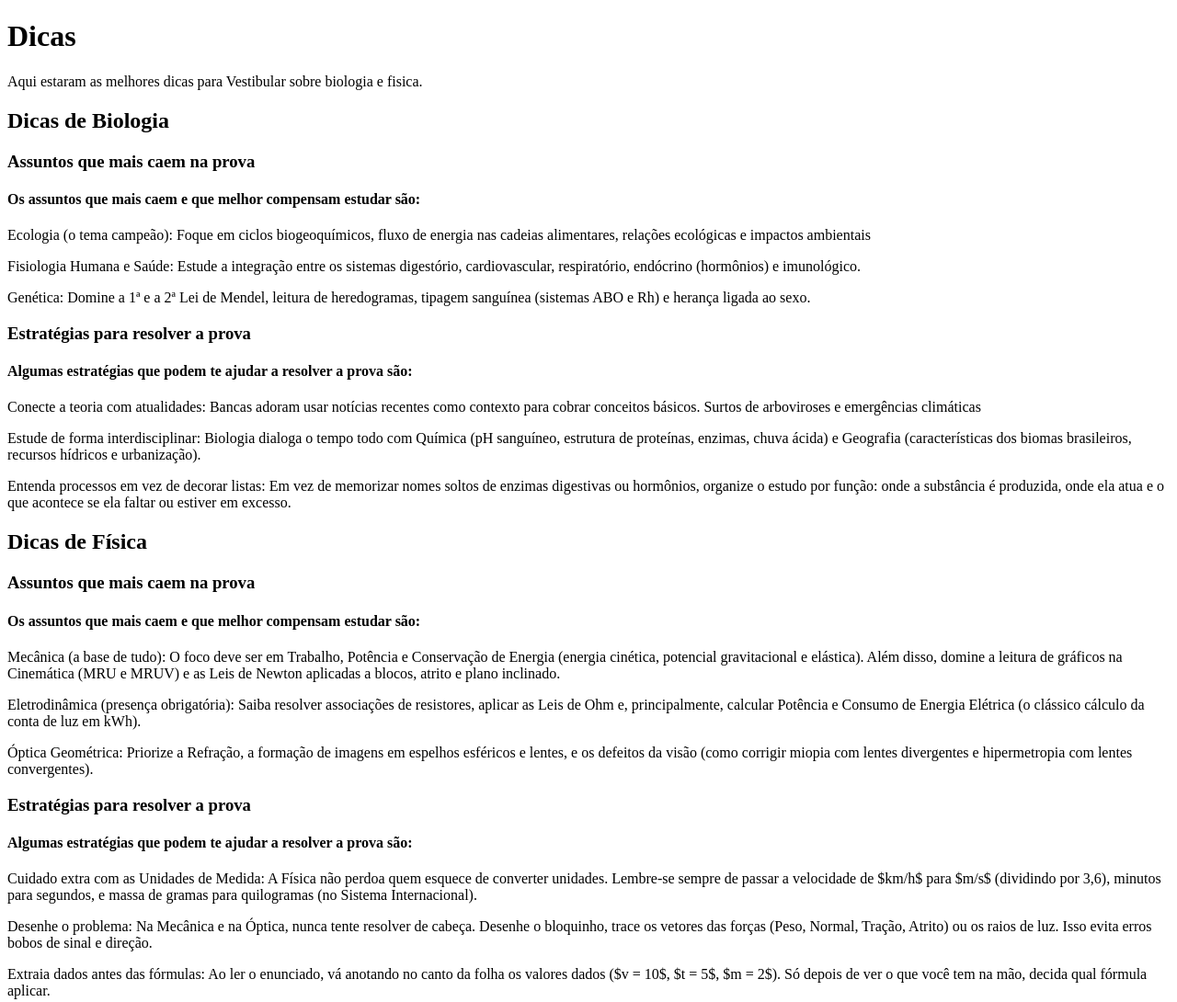
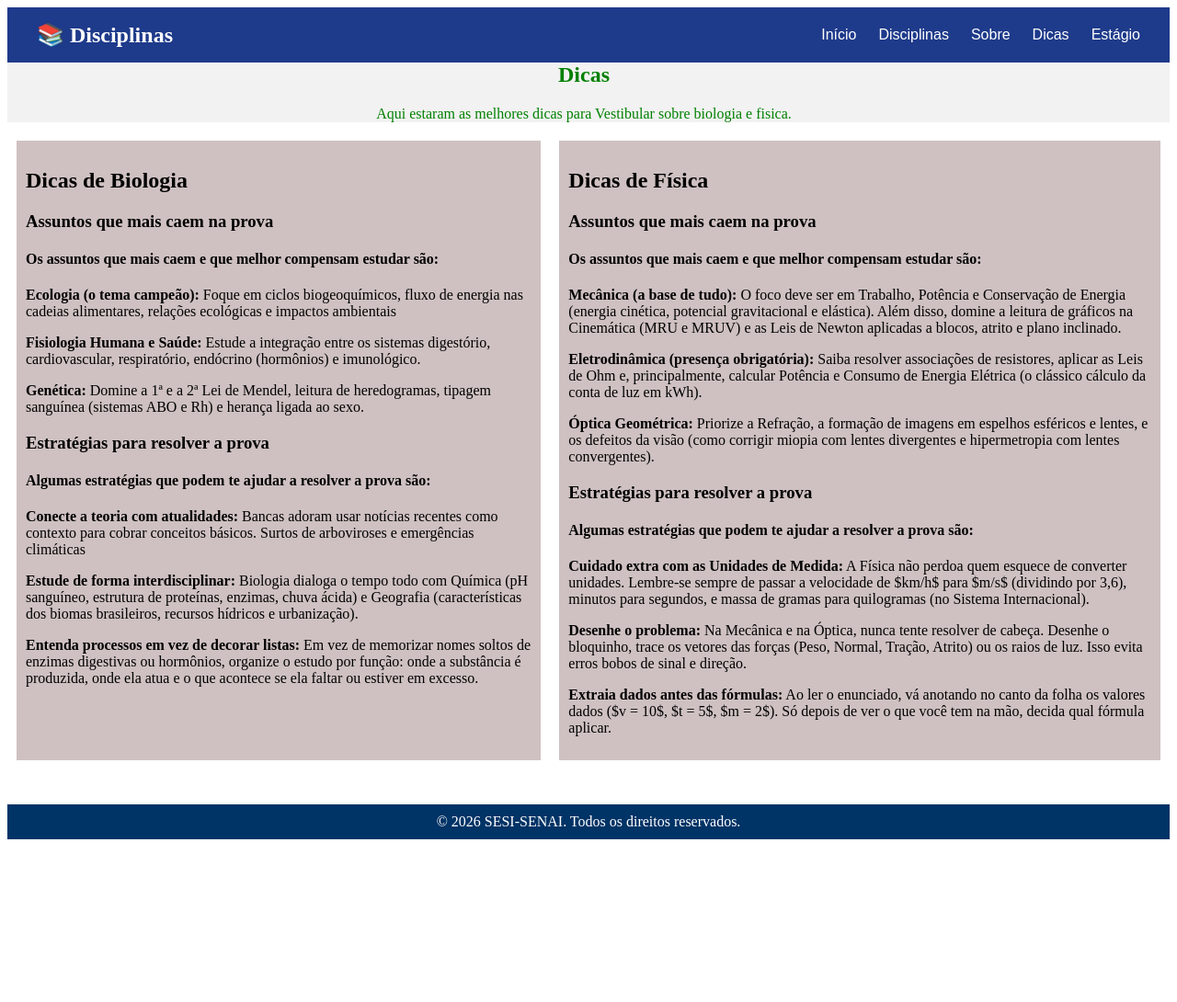
Before and after one commit to leonardossantos8-ui/projeto_final_html, a plain HTML site: page pages/dicas.html in a window 1280 px wide. Shown: the top 1090 px of the page at 92% size. After the commit the page ends 921 px from the top, so only its background shows below. Drawn offline with Linux system fonts and the light colour scheme; files that its build step writes are made by us from their sources.

Commit message:
feat: dicas.kalil

```diff
--- a/css/dicas.css
+++ b/css/dicas.css
@@ -0,0 +1,86 @@
+
+.cabecalho {
+    display: flex;
+    justify-content: space-between;
+    align-items: center;
+    padding: 16px 32px;
+    background-color: #1e3a8a;
+}
+
+
+.logo {
+    color: #ffffff;
+    font-size: 24px;
+    font-weight: bold;
+    text-decoration: none;
+}
+
+
+.menu {
+    display: flex;
+    gap: 24px;
+    list-style: none;
+    margin: 0;
+    padding: 0;
+}
+
+
+.menu a {
+    color: #ffffff;
+    text-decoration: none;
+    font-family: sans-serif;
+}
+
+
+.menu a:hover {
+    color: #facc15;
+    text-decoration: underline;
+}
+
+h1, #intro {
+    color:green;
+
+}
+
+#intro2 {
+    text-align: center;
+    margin-bottom: 20px;
+    background-color: #f2f2f2;
+    margin-top: -20px;
+
+}
+
+#intro2 h1, #intro2 p {
+    margin-right: 10px;
+}
+#dicas_biologia, #dicas_fisica {
+    margin-bottom: 20px;
+    background-color: #cfc1c1;
+        padding: 10px;
+
+
+}
+
+#dicas_biologia {
+    margin-right: 10px;
+}
+
+#dicas_fisica {
+    margin-left: 10px;
+
+}
+
+
+#dicas_gerais {
+    display: flex;
+    margin: 10px;
+
+}
+
+footer {
+    background-color: #003366;
+    color: #ffffff;
+    text-align: center;
+    padding: 10px;
+
+}
--- a/pages/dicas.html
+++ b/pages/dicas.html
@@ -3,29 +3,43 @@
     <head>
         <meta charset="UTF-8"/>
         <title>Dicas</title>
-        <Link rel="stylesheet" href="./css/dicas.css"/>
+        <Link rel="stylesheet" href="../css/dicas.css"/>
     </head>
 <body>
-    <header>
-
-    </header>
+<header class="cabecalho">
+    <a href="../index.html" class="logo">📚 Disciplinas</a>
+    <article class="menu-container">
+        <ul class="menu">
+            <li><a href="../index.html">Início</a></li>
+            <li><a href="disciplinas.html">Disciplinas</a></li>
+            <li><a href="sobre.html">Sobre</a></li>
+            <li><a href="dicas.html">Dicas</a></li>
+            <li><a href="estagio.html">Estágio</a></li>
+        </ul>
+    </article>
+</header>
 
     <main>
+        <section id="intro2">
         <h1>Dicas</h1>
-        <p>Aqui estaram as melhores dicas para Vestibular sobre biologia e fisica.</p>
+        <p id="intro">Aqui estaram as melhores dicas para Vestibular sobre biologia e fisica.</p>
+        </section>
+
+        <section id="dicas_gerais">
+
         <section id="dicas_biologia">
             <h2>Dicas de Biologia</h2>
             <h3>Assuntos que mais caem na prova</h3>
             <h4>Os assuntos que mais caem e que melhor compensam estudar são:</h4>
-            <p>Ecologia (o tema campeão): Foque em ciclos biogeoquímicos, fluxo de energia nas cadeias alimentares, relações ecológicas e impactos ambientais</p>
-            <p>Fisiologia Humana e Saúde: Estude a integração entre os sistemas digestório, cardiovascular, respiratório, endócrino (hormônios) e imunológico.</p>
-            <p>Genética: Domine a 1ª e a 2ª Lei de Mendel, leitura de heredogramas, tipagem sanguínea (sistemas ABO e Rh) e herança ligada ao sexo.</p>
+            <p><strong>Ecologia (o tema campeão):</strong> Foque em ciclos biogeoquímicos, fluxo de energia nas cadeias alimentares, relações ecológicas e impactos ambientais</p>
+            <p><strong>Fisiologia Humana e Saúde:</strong> Estude a integração entre os sistemas digestório, cardiovascular, respiratório, endócrino (hormônios) e imunológico.</p>
+            <p><strong>Genética:</strong> Domine a 1ª e a 2ª Lei de Mendel, leitura de heredogramas, tipagem sanguínea (sistemas ABO e Rh) e herança ligada ao sexo.</p>
 
             <h3>Estratégias para resolver a prova</h3>
             <h4>Algumas estratégias que podem te ajudar a resolver a prova são:</h4>
-            <P>Conecte a teoria com atualidades: Bancas adoram usar notícias recentes como contexto para cobrar conceitos básicos. Surtos de arboviroses e emergências climáticas<P>
-            <P>Estude de forma interdisciplinar: Biologia dialoga o tempo todo com Química (pH sanguíneo, estrutura de proteínas, enzimas, chuva ácida) e Geografia (características dos biomas brasileiros, recursos hídricos e urbanização).</P>
-            <P>Entenda processos em vez de decorar listas: Em vez de memorizar nomes soltos de enzimas digestivas ou hormônios, organize o estudo por função: onde a substância é produzida, onde ela atua e o que acontece se ela faltar ou estiver em excesso.</P>
+            <P><strong>Conecte a teoria com atualidades:</strong> Bancas adoram usar notícias recentes como contexto para cobrar conceitos básicos. Surtos de arboviroses e emergências climáticas<P>
+            <P><strong>Estude de forma interdisciplinar:</strong> Biologia dialoga o tempo todo com Química (pH sanguíneo, estrutura de proteínas, enzimas, chuva ácida) e Geografia (características dos biomas brasileiros, recursos hídricos e urbanização).</P>
+            <P><strong>Entenda processos em vez de decorar listas:</strong> Em vez de memorizar nomes soltos de enzimas digestivas ou hormônios, organize o estudo por função: onde a substância é produzida, onde ela atua e o que acontece se ela faltar ou estiver em excesso.</P>
 
         </section>
 
@@ -33,14 +47,15 @@
             <h2>Dicas de Física</h2>
             <h3>Assuntos que mais caem na prova</h3>
             <h4>Os assuntos que mais caem e que melhor compensam estudar são:</h4>
-            <P>Mecânica (a base de tudo): O foco deve ser em Trabalho, Potência e Conservação de Energia (energia cinética, potencial gravitacional e elástica). Além disso, domine a leitura de gráficos na Cinemática (MRU e MRUV) e as Leis de Newton aplicadas a blocos, atrito e plano inclinado.</P>
-            <P>Eletrodinâmica (presença obrigatória): Saiba resolver associações de resistores, aplicar as Leis de Ohm e, principalmente, calcular Potência e Consumo de Energia Elétrica (o clássico cálculo da conta de luz em kWh).</P>
-            <P>Óptica Geométrica: Priorize a Refração, a formação de imagens em espelhos esféricos e lentes, e os defeitos da visão (como corrigir miopia com lentes divergentes e hipermetropia com lentes convergentes).</P>
+            <P><strong>Mecânica (a base de tudo):</strong> O foco deve ser em Trabalho, Potência e Conservação de Energia (energia cinética, potencial gravitacional e elástica). Além disso, domine a leitura de gráficos na Cinemática (MRU e MRUV) e as Leis de Newton aplicadas a blocos, atrito e plano inclinado.</P>
+            <P><strong>Eletrodinâmica (presença obrigatória):</strong> Saiba resolver associações de resistores, aplicar as Leis de Ohm e, principalmente, calcular Potência e Consumo de Energia Elétrica (o clássico cálculo da conta de luz em kWh).</P>
+            <P><strong>Óptica Geométrica:</strong> Priorize a Refração, a formação de imagens em espelhos esféricos e lentes, e os defeitos da visão (como corrigir miopia com lentes divergentes e hipermetropia com lentes convergentes).</P>
             <h3>Estratégias para resolver a prova</h3>
             <h4>Algumas estratégias que podem te ajudar a resolver a prova são:</h4>
-            <p>Cuidado extra com as Unidades de Medida: A Física não perdoa quem esquece de converter unidades. Lembre-se sempre de passar a velocidade de $km/h$ para $m/s$ (dividindo por 3,6), minutos para segundos, e massa de gramas para quilogramas (no Sistema Internacional).</p>
-            <P>Desenhe o problema: Na Mecânica e na Óptica, nunca tente resolver de cabeça. Desenhe o bloquinho, trace os vetores das forças (Peso, Normal, Tração, Atrito) ou os raios de luz. Isso evita erros bobos de sinal e direção.</P>
-            <P>Extraia dados antes das fórmulas: Ao ler o enunciado, vá anotando no canto da folha os valores dados ($v = 10$, $t = 5$, $m = 2$). Só depois de ver o que você tem na mão, decida qual fórmula aplicar.</P>
+            <p><strong>Cuidado extra com as Unidades de Medida:</strong> A Física não perdoa quem esquece de converter unidades. Lembre-se sempre de passar a velocidade de $km/h$ para $m/s$ (dividindo por 3,6), minutos para segundos, e massa de gramas para quilogramas (no Sistema Internacional).</p>
+            <P><strong>Desenhe o problema:</strong> Na Mecânica e na Óptica, nunca tente resolver de cabeça. Desenhe o bloquinho, trace os vetores das forças (Peso, Normal, Tração, Atrito) ou os raios de luz. Isso evita erros bobos de sinal e direção.</P>
+            <P><strong>Extraia dados antes das fórmulas:</strong> Ao ler o enunciado, vá anotando no canto da folha os valores dados ($v = 10$, $t = 5$, $m = 2$). Só depois de ver o que você tem na mão, decida qual fórmula aplicar.</P>
+        </section>
         </section>
     </main>
 
```
Also changed, not shown: pages/noticias/noticia1.html (+13 -0 lines).
